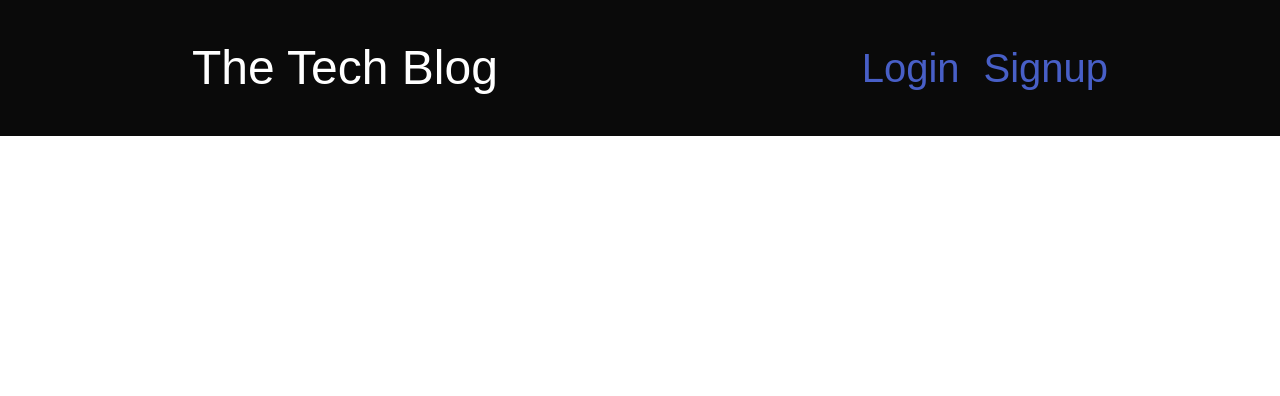
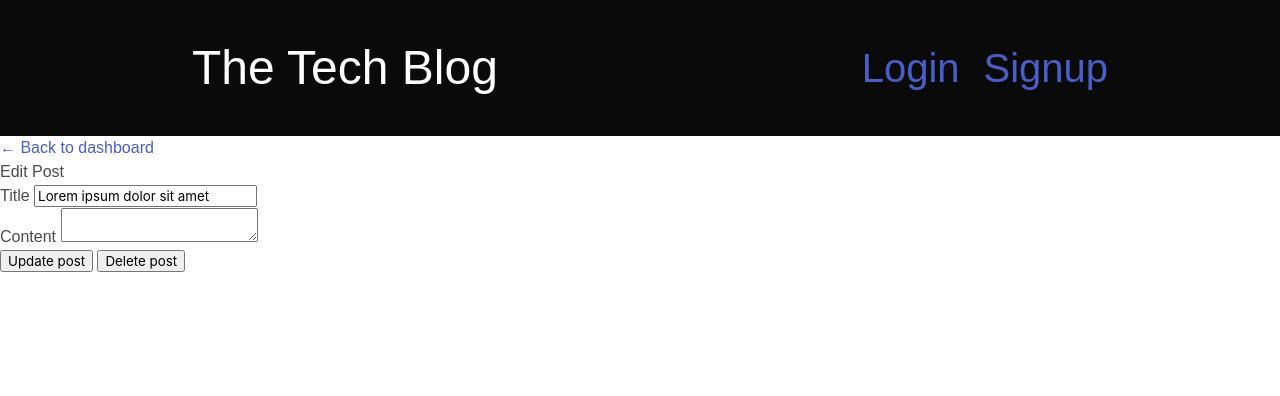
Before and after one commit to alyssageria/tech-blog-mvc, a Node server app: template views/editBlogPost.handlebars in a window 1280 px wide. Shown: the top 396 px of the page. Run offline with Node 20, Linux system fonts and the light colour scheme; a user stored in the database is signed in; data comes from the database, SQL or seed files in the repository; the template is opened without the code that fills it: values that come from a table or form of the project are taken from there, most other values are stand-ins (such as "Sample title", 1, 10 or a date in 2020); some libraries are stand-ins or nearby versions.

Commit message:
edit/delete post complete

```diff
--- a/controllers/api/postRoutes.js
+++ b/controllers/api/postRoutes.js
@@ -87,7 +87,7 @@ router.put("/:id", withAuth, async (req, res) => {
     try {
         const postData = await Post.update({
             title: req.body.title,
-            content: req.body.post_content,
+            post_content: req.body.post_content,
         }, {
             where: {
                 id: req.params.id,
--- a/controllers/dashboardRoutes.js
+++ b/controllers/dashboardRoutes.js
@@ -83,7 +83,7 @@ router.get('/edit/:id', withAuth, async (req, res) => {
             plain: true
         });
 
-        res.render('edit-post', {
+        res.render('editBlogPost', {
             post,
             loggedIn: true
         });
--- a/views/dashboard.handlebars
+++ b/views/dashboard.handlebars
@@ -2,10 +2,12 @@
 {{#each posts}}
 <div class="box">
     <div class="is-flex is-justify-content-space-between has-background-black has-text-white p-2">
-        <h2>{{title}}</h2>
+        <a href="/post/{{id}}" class="links">{{title}}</a>
         <p>Created by {{user.username}} on {{created_at}}</p>
     </div>
     <p>{{post_content}}</p>
+    <a href="/dashboard/edit/{{id}}" class="edit-link">Edit Post</a>
+    <p>{{id}}</p>
 </div>
 {{/each}}
 <section class="new-post-section">
--- a/views/editBlogPost.handlebars
+++ b/views/editBlogPost.handlebars
@@ -0,0 +1,30 @@
+<a href="/dashboard" class="go-back"> &larr; Back to dashboard</a>
+
+<article class="new-page">
+    <section class="edit-form-page">
+        <div class="form-heading">
+            <h2>
+                Edit Post
+            </h2>
+        </div>
+        <div class="form-section">
+            <form class="edit-post-form">
+                <div class="post-title-section">
+                    <label for="post-title">Title</label>
+                    <input type="text" name="post-title" id="post-title" value="{{post.title}}" />
+                </div>
+                <div class="post-content">
+                    <label for="post-content">Content</label>
+                    <textarea class="entry-field" id="post-content" name="post-content">{{post.content}}</textarea>
+                </div>
+                <button type="submit">Update post</button>
+                <button type="button" class="delete-post-btn">Delete post</button>
+            </form>
+        </div>
+    </section>
+</article>
+
+{{#if loggedIn}}
+<script src="/js/editPost.js"></script>
+<script src="/js/deletePost.js"></script>
+{{/if}}
```
Also changed, not shown: public/js/deletePost.js (added, +19 -0 lines), public/js/editPost.js (added, +28 -0 lines).
